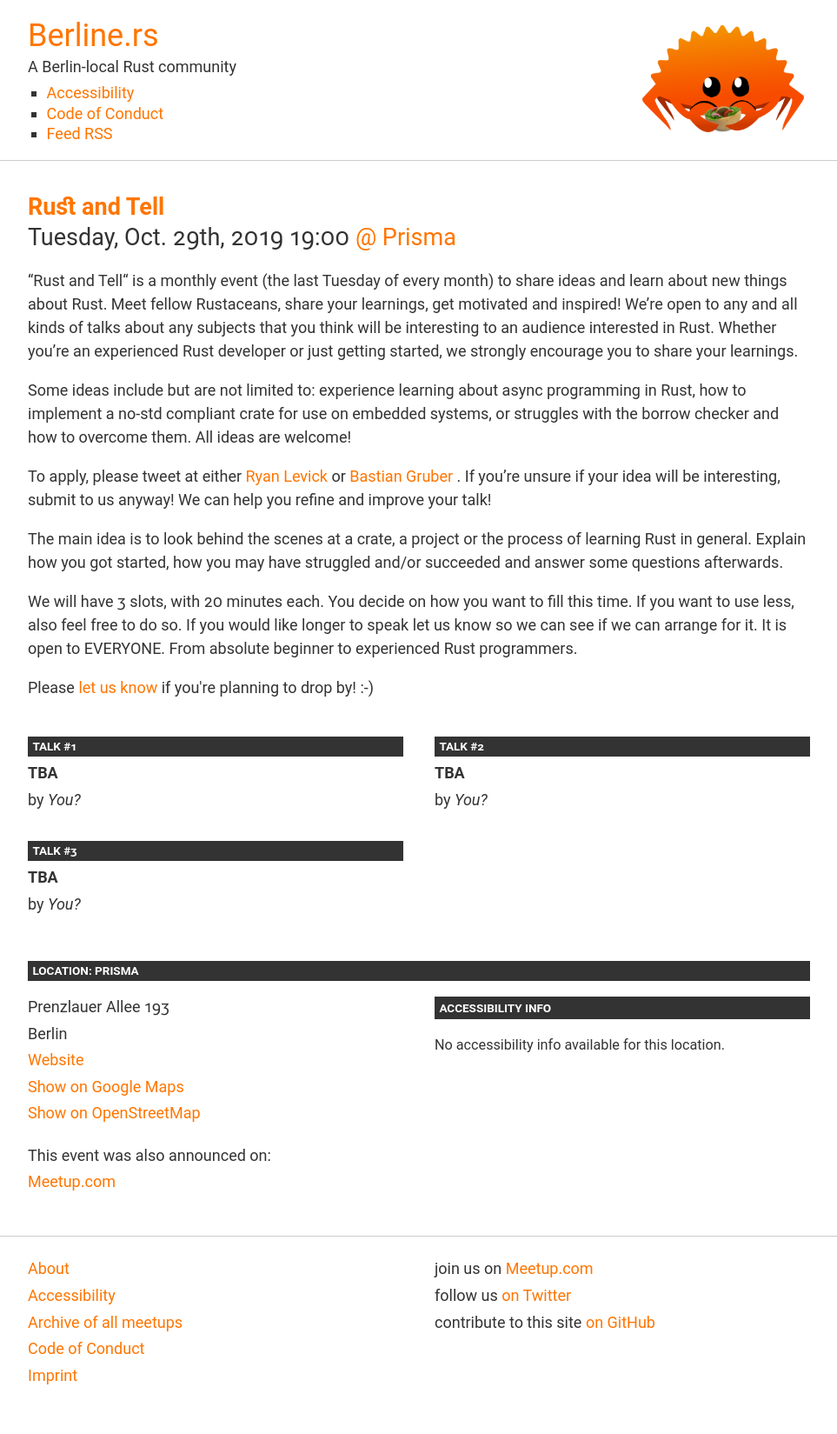
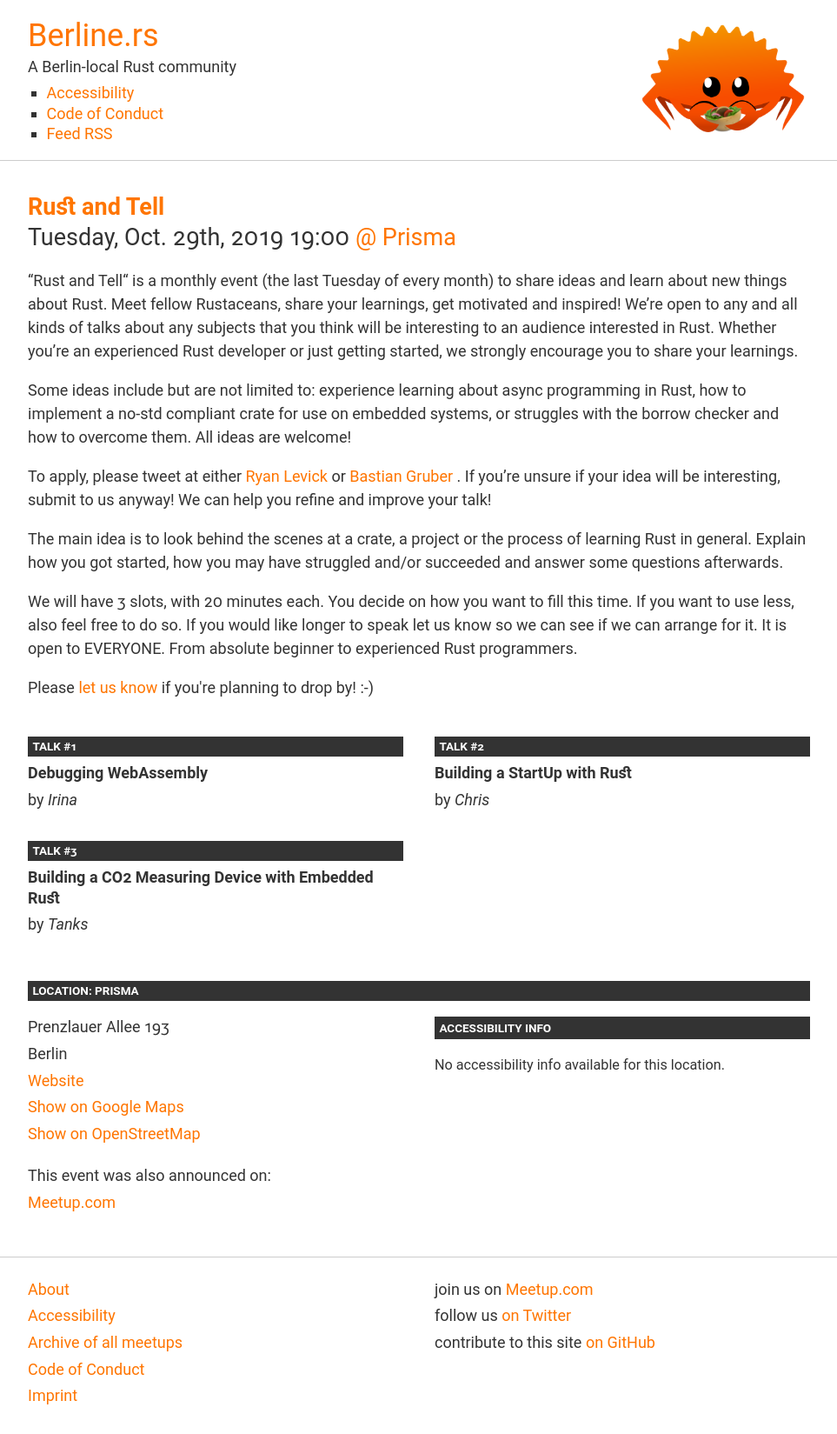
Before and after one commit to berlinrs/berline.rs, a Jekyll site: the page built from _posts/2019-10-29-rust-and-tell.md, in a window 1280 px wide. Shown: the whole page at 87% size, without its empty margins (158-1121 px from the left). Built offline with Jekyll 4.4.1, drawn with Linux system fonts in a browser that asks for light colours; before the commit the page ends 1626 px from its top, so only the background shows below that.

Commit message:
Add talks

```diff
--- a/_posts/2019-10-29-rust-and-tell.md
+++ b/_posts/2019-10-29-rust-and-tell.md
@@ -6,15 +6,15 @@ location: prisma
 links:
     "Meetup.com": https://www.meetup.com/Rust-Berlin/events/265339403/
 talks:
-- title: "TBA"
+- title: "Debugging WebAssembly"
   speaker:
-    name: "You?"
-- title: "TBA"
+    name: "Irina"
+- title: "Building a StartUp with Rust"
   speaker:
-    name: "You?"
-- title: "TBA"
+    name: "Chris"
+- title: "Building a CO2 Measuring Device with Embedded Rust"
   speaker:
-    name: "You?"
+    name: "Tanks"
 ---
 
 "Rust and Tell“ is a monthly event (the last Tuesday of every month) to share ideas and learn about new things about Rust. Meet fellow Rustaceans, share your learnings, get motivated and inspired! We’re open to any and all kinds of talks about any subjects that you think will be interesting to an audience interested in Rust. Whether you're an experienced Rust developer or just getting started, we strongly encourage you to share your learnings.
```
